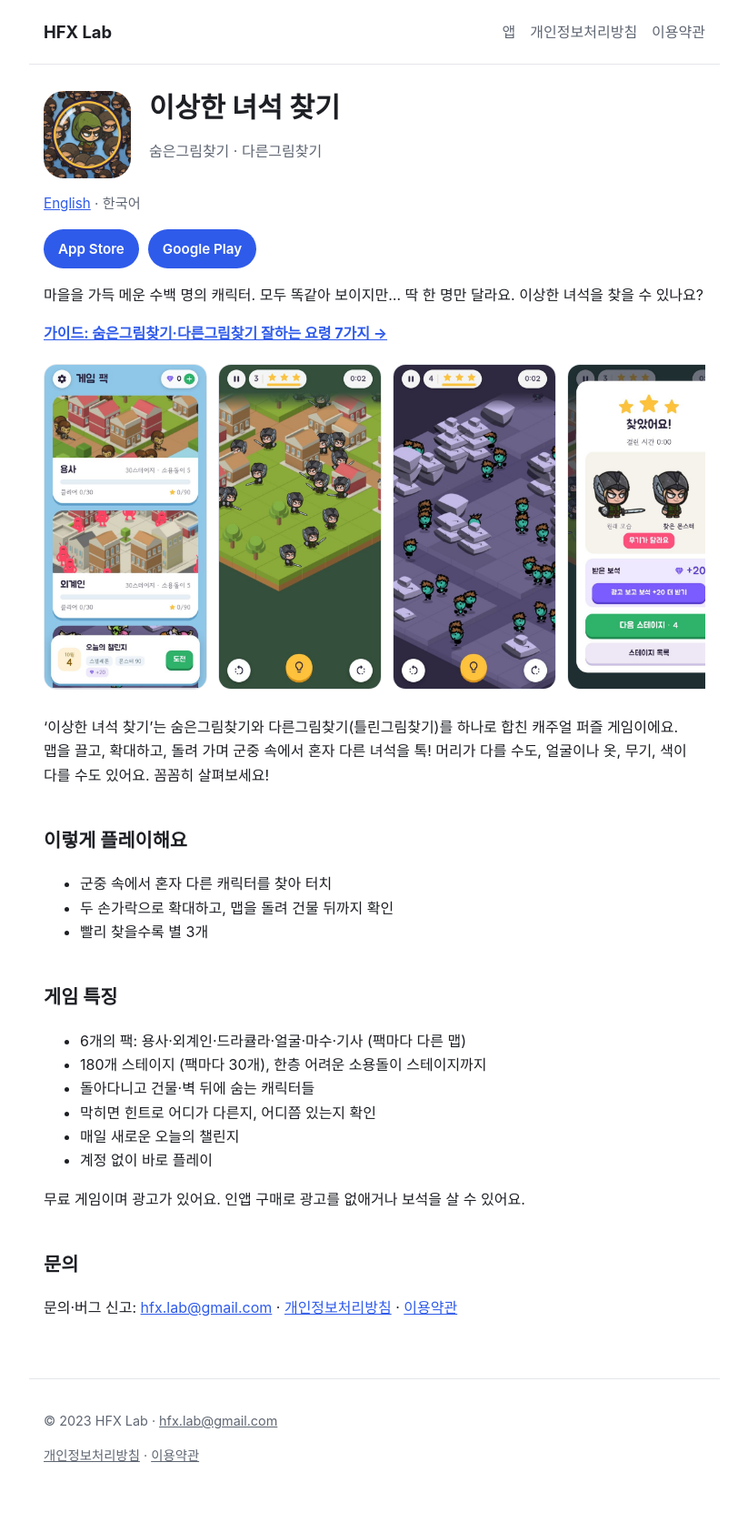
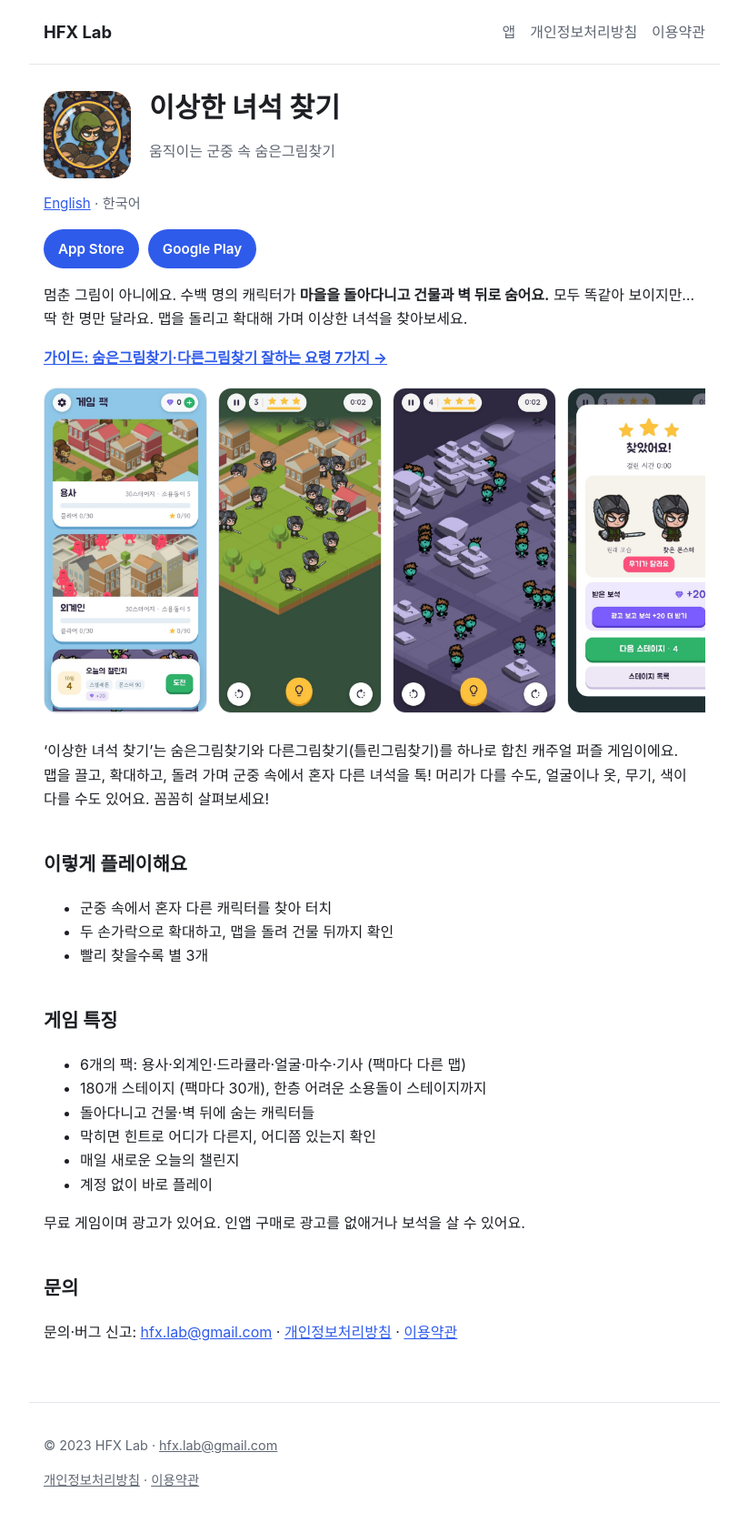
Before and after one commit to hyobbange/hyobbange.github.io, a Jekyll site: the page built from oddball/ko.md, in a window 1280 px wide. Shown: the whole page at 91% size, without its empty margins (228-1051 px from the left). Built offline with Jekyll 4.4.1, drawn with Linux system fonts in a browser that asks for light colours; before the commit the page ends 1659 px from its top, so only the background shows below that.

Commit message:
site: Oddball 소개·첫 화면 카드에서 '움직이는 군중'을 앞으로
캐릭터가 돌아다니고 건물 뒤에 숨는다는 차별점을 첫 문장·부제·검색 설명에 (영·한).

Co-Authored-By: Claude Opus 5.5 <noreply@anthropic.com>
Claude-Session: https://claude.ai/code/session_016aKrkb4ZjitBx8v48gHekK

```diff
--- a/_data/apps.yml
+++ b/_data/apps.yml
@@ -4,8 +4,8 @@
 - id: oddball
   name: { en: "Oddball: Spot the Odd One Out", ko: "이상한 녀석 찾기" }
   tagline:
-    en: Hundreds of characters look the same. Find the one that is different.
-    ko: 수백 명 중 딱 한 명만 달라요. 숨은그림찾기와 다른그림찾기를 하나로.
+    en: A moving crowd of hundreds walks around town and hides behind buildings. Find the one that is different.
+    ko: 돌아다니고 건물 뒤에 숨는 수백 명의 군중. 그중 딱 한 명만 달라요.
   icon: /assets/img/oddball/icon.png
   page: /oddball/
   google_play: https://play.google.com/store/apps/details?id=com.hfx.monsterhunt
--- a/oddball/ko.md
+++ b/oddball/ko.md
@@ -4,7 +4,7 @@ alternates: { en: /oddball/, ko: /oddball/ko/ }
 title: 이상한 녀석 찾기
 permalink: /oddball/ko/
 lang: ko
-description: 수백 명 중 딱 한 명만 달라요! 숨은그림찾기와 다른그림찾기를 합친 캐주얼 퍼즐 게임.
+description: 움직이는 군중 속 숨은그림찾기. 수백 명이 마을을 돌아다니고 건물 뒤에 숨어요. 그중 딱 한 명만 달라요!
 image: /assets/img/oddball/icon.png
 ---
 
@@ -12,7 +12,7 @@ image: /assets/img/oddball/icon.png
   <img src="{{ '/assets/img/oddball/icon.png' | relative_url }}" alt="이상한 녀석 찾기 앱 아이콘" width="96" height="96">
   <div>
     <h1>이상한 녀석 찾기</h1>
-    <p class="muted">숨은그림찾기 · 다른그림찾기</p>
+    <p class="muted">움직이는 군중 속 숨은그림찾기</p>
   </div>
 </div>
 
@@ -20,7 +20,7 @@ image: /assets/img/oddball/icon.png
 
 {% include store-links.html app="oddball" %}
 
-마을을 가득 메운 수백 명의 캐릭터. 모두 똑같아 보이지만… 딱 한 명만 달라요. 이상한 녀석을 찾을 수 있나요?
+멈춘 그림이 아니에요. 수백 명의 캐릭터가 **마을을 돌아다니고 건물과 벽 뒤로 숨어요.** 모두 똑같아 보이지만… 딱 한 명만 달라요. 맵을 돌리고 확대해 가며 이상한 녀석을 찾아보세요.
 
 <p><a href="{{ '/oddball/ko/tips/' | relative_url }}"><b>가이드: 숨은그림찾기·다른그림찾기 잘하는 요령 7가지 →</b></a></p>
 
```
Also changed, not shown: oddball.md (+3 -3 lines).
